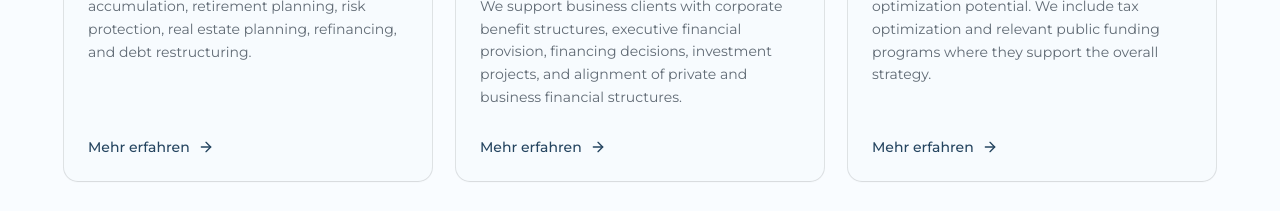
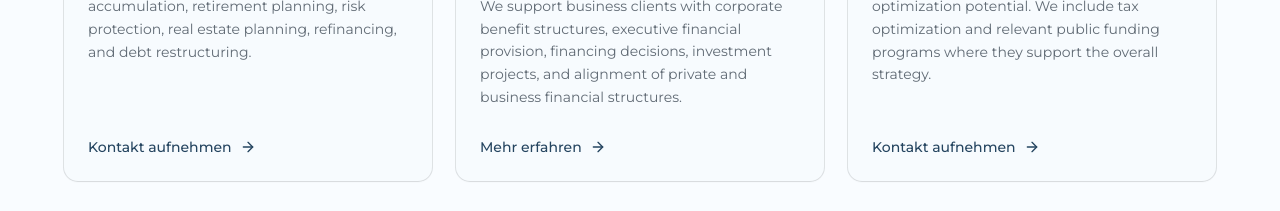
Before and after one commit to EliasBinde/finanzlau, a Next.js app: page /en in a window 1280 px wide. Shown: the part 1440-1651 px from the top of the page. Built offline with nearby package versions, Linux system fonts and the light colour scheme.

Commit message:
fix/services cards links

```diff
--- a/app/[lang]/home/services.tsx
+++ b/app/[lang]/home/services.tsx
@@ -1,14 +1,24 @@
-import type { Dictionary } from "@/app/[lang]/dictionaries";
-import { Card, CardContent, CardHeader } from "@/components/ui/card";
-import { ArrowRight } from "lucide-react";
+import type {Dictionary, Locale} from "@/app/[lang]/dictionaries";
+import {Card, CardContent, CardHeader} from "@/components/ui/card";
+import {ArrowRight} from "lucide-react";
 import Image from "next/image";
+import Link from "next/link";
+import {UrlObject} from "url";
 
 type Props = {
     dict: Dictionary;
+    lang: Locale;
 };
 
-export function HomeServices({ dict }: Props) {
-    const { title, subtitle, items } = dict.home.services;
+function withLang(href: string, lang: Locale): UrlObject {
+    const path = href === "/" ? `/${lang}` : `/${lang}${href}`;
+    return {pathname: path};
+}
+
+export function HomeServices({dict, lang}: Props) {
+    const {title, subtitle, items} = dict.home.services;
+    const hrefs = ["/contact", "/business-customers", "/contact"] as const;
+    const ctaLabels = ["Kontakt aufnehmen", "Mehr erfahren", "Kontakt aufnehmen"] as const;
 
     return (
         <section aria-label={title} className="w-full py-12 sm:py-16">
@@ -43,10 +53,13 @@ export function HomeServices({ dict }: Props) {
 
                                 <p className="text-sm leading-relaxed text-muted-foreground">{item.body}</p>
 
-                                <div className="mt-auto flex items-center gap-2 pt-4 text-sm font-medium text-primary">
-                                    <span>Mehr erfahren</span>
-                                    <ArrowRight className="h-4 w-4" />
-                                </div>
+                                <Link
+                                    href={withLang(hrefs[idx] ?? "/contact", lang)}
+                                    className="mt-auto flex items-center gap-2 pt-4 text-sm font-medium text-primary hover:underline"
+                                >
+                                    <span>{ctaLabels[idx] ?? "Kontakt aufnehmen"}</span>
+                                    <ArrowRight className="h-4 w-4"/>
+                                </Link>
                             </CardContent>
                         </Card>
                     ))}
--- a/app/[lang]/page.tsx
+++ b/app/[lang]/page.tsx
@@ -17,7 +17,7 @@ export default async function Page({ params }: PageProps) {
         <div className="flex flex-col gap-10 md:gap-4">
             <HomeHero lang={lang} dict={dict} />
             <HomeStats dict={dict} />
-            <HomeServices dict={dict} />
+            <HomeServices dict={dict} lang={language} />
             <HomeTrust dict={dict} />
             <HomeCta dict={dict} lang={language} />
         </div>
```
